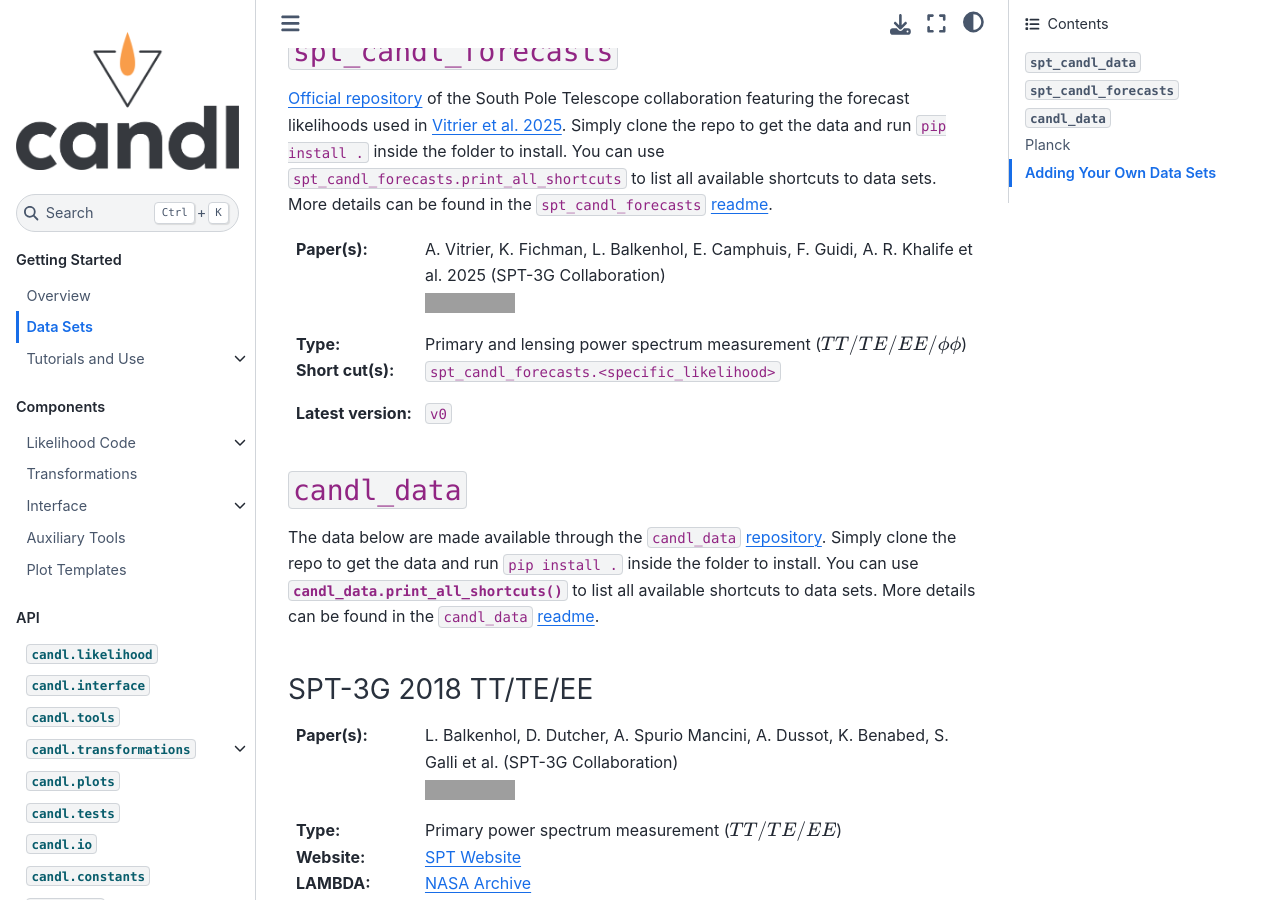
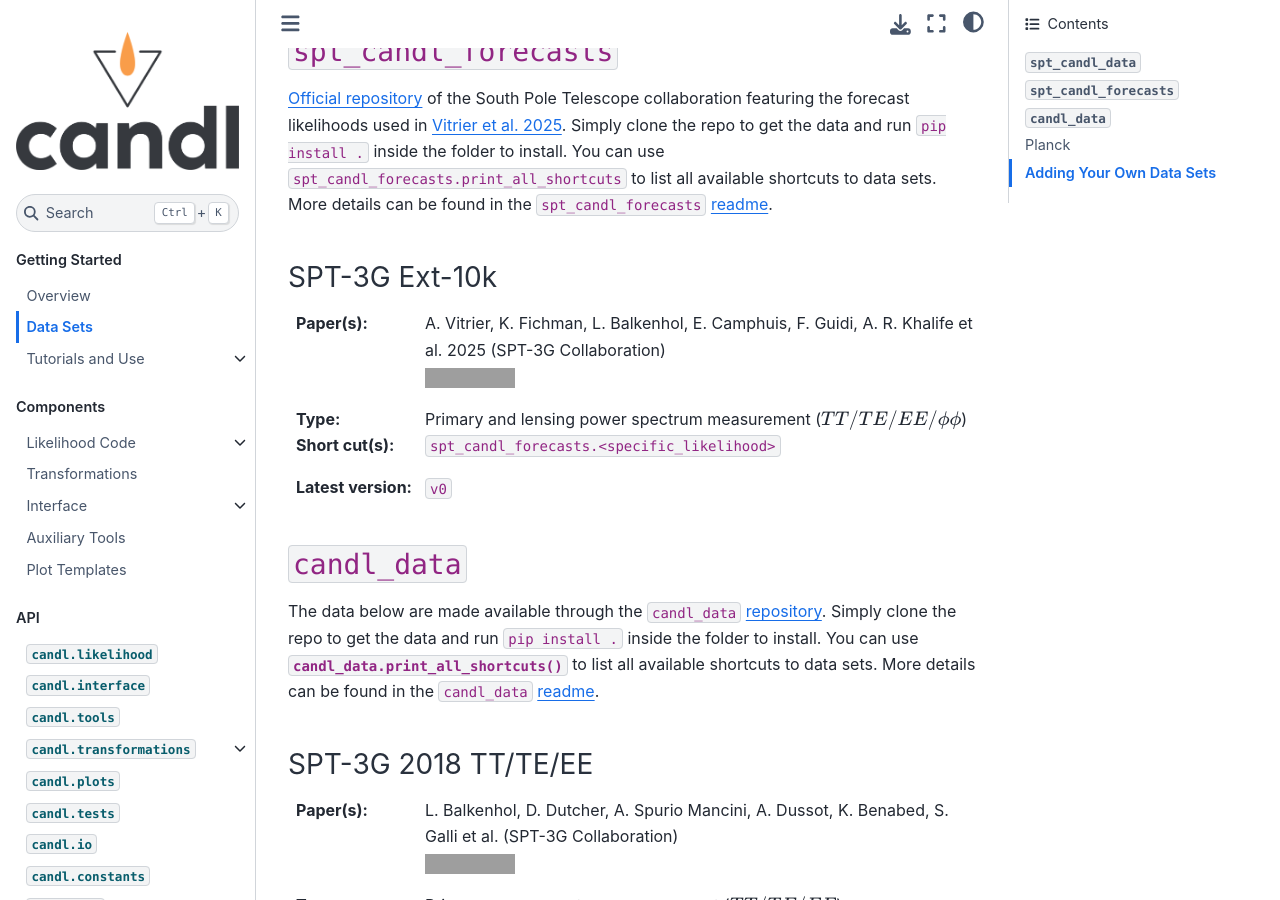
Before and after one commit to Lbalkenhol/candl, a Sphinx documentation site: the page built from docs/data/data_overview.rst, in a window 1280 px wide and 900 px high, scrolled down 1721 px. Built offline with Sphinx 7.4.7 and the Sphinx Book theme 1.1.4, drawn with Linux system fonts in a browser that asks for light colours; grey boxes are pictures that could not be loaded.

Commit message:
fix ext10k styling

```diff
--- a/README.rst
+++ b/README.rst
@@ -79,7 +79,7 @@ Together these provide access to the following data:
      - `candl_data <https://github.com/lbalkenhol/candl_data>`__
      - `Pan et al. 2023 <https://arxiv.org/abs/2308.11608>`__
 
-   * - SPT-3G Ext10k forecast
+   * - SPT-3G Ext-10k forecast
      - `spt_candl_forecasts <https://github.com/SouthPoleTelescope/spt_candl_forecasts>`__
      - `Vitrier et al. 2025 <https://arxiv.org/abs/2510.24669>`__
 
--- a/docs/data/data_overview.rst
+++ b/docs/data/data_overview.rst
@@ -89,6 +89,9 @@ SPT-3G D1 BB
 Simply clone the repo to get the data and run :code:`pip install .` inside the folder to install.
 You can use :code:`spt_candl_forecasts.print_all_shortcuts` to list all available shortcuts to data sets.
 More details can be found in the :code:`spt_candl_forecasts` `readme <https://github.com/SouthPoleTelescope/spt_candl_forecasts>`__.
+
+SPT-3G Ext-10k
+^^^^^^^^^^^^^^^^^^^^^^^^^^^^^^^^^^^^^^^^^^^^^^^^^
 
 .. |spt3gtowardswide| image:: https://img.shields.io/badge/arXiv-2510.24669-b31b1b.svg
    :target: https://arxiv.org/abs/2510.24669
```
